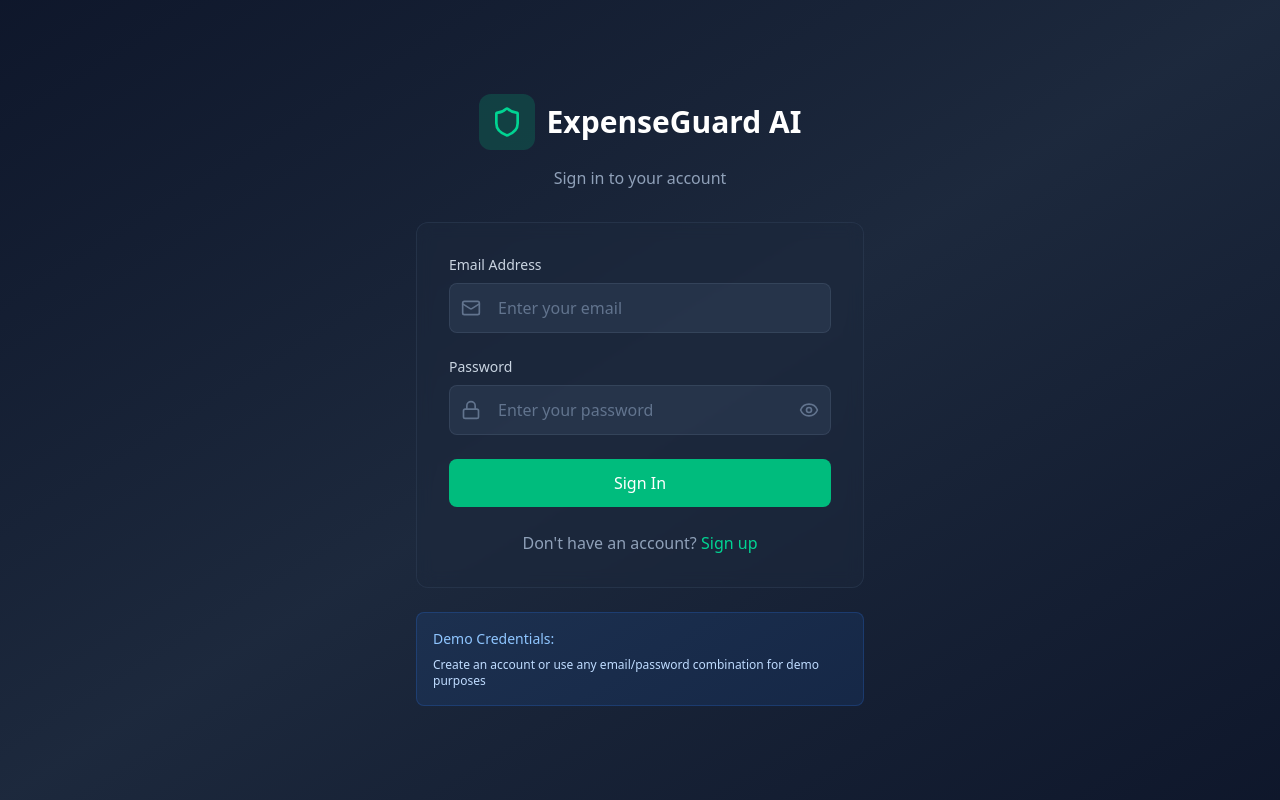
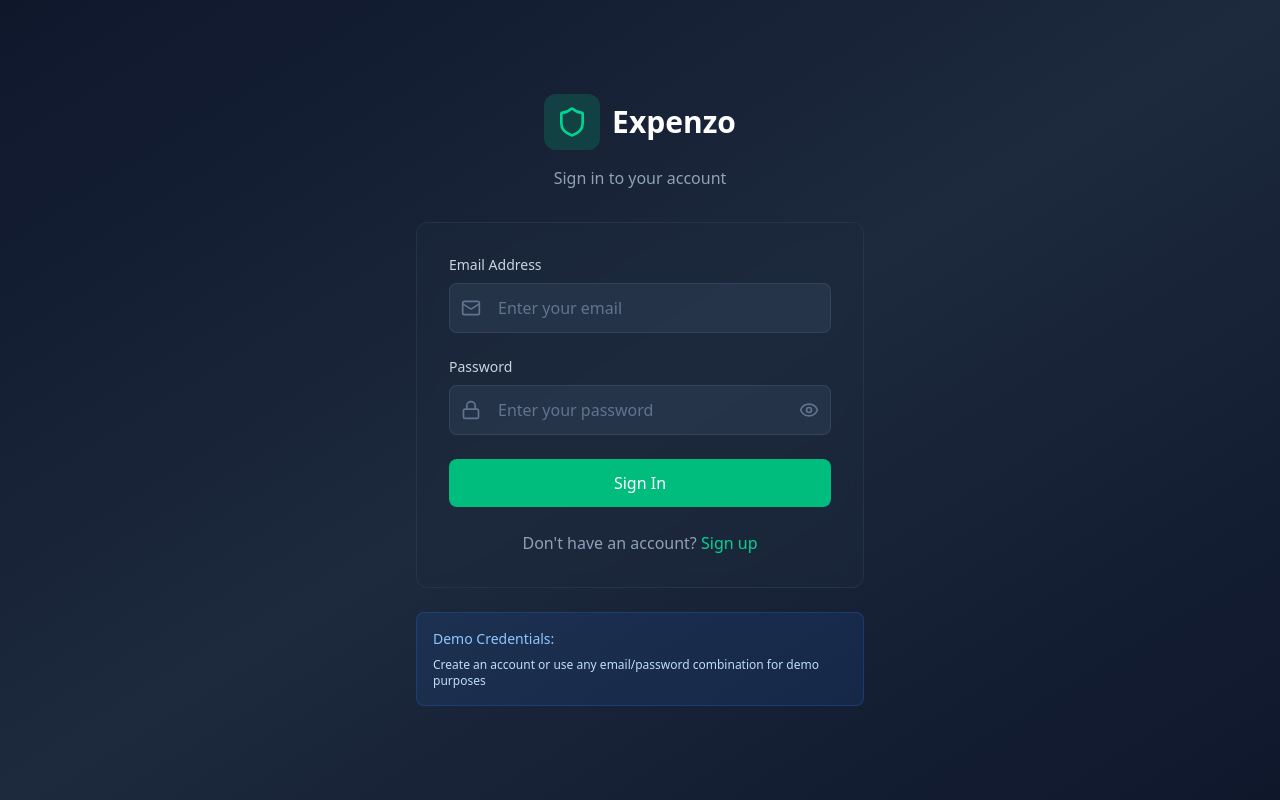
Before and after one commit to diptanil98/Expense-Tracker, a React (Vite) app in the folder Frontend/Expense-Tracker/: page /login in a window 1280 px wide. Built offline with nearby package versions, Linux system fonts and the light colour scheme.

Commit message:
Files updated

```diff
--- a/Frontend/Expense-Tracker/src/pages/LoginPage.tsx
+++ b/Frontend/Expense-Tracker/src/pages/LoginPage.tsx
@@ -46,7 +46,7 @@
             <div className="p-3 bg-emerald-500/20 rounded-xl">
               <Shield className="w-8 h-8 text-emerald-400" />
             </div>
-            <h1 className="text-3xl font-bold text-white">ExpenseGuard AI</h1>
+            <h1 className="text-3xl font-bold text-white">Expenzo</h1>
           </div>
           <p className="text-slate-400">Sign in to your account</p>
         </div>
--- a/Frontend/Expense-Tracker/src/pages/SignupPage.tsx
+++ b/Frontend/Expense-Tracker/src/pages/SignupPage.tsx
@@ -59,7 +59,7 @@
             <div className="p-3 bg-emerald-500/20 rounded-xl">
               <Shield className="w-8 h-8 text-emerald-400" />
             </div>
-            <h1 className="text-3xl font-bold text-white">ExpenseGuard AI</h1>
+            <h1 className="text-3xl font-bold text-white">Expenzo</h1>
           </div>
           <p className="text-slate-400">Create your account</p>
         </div>
```
